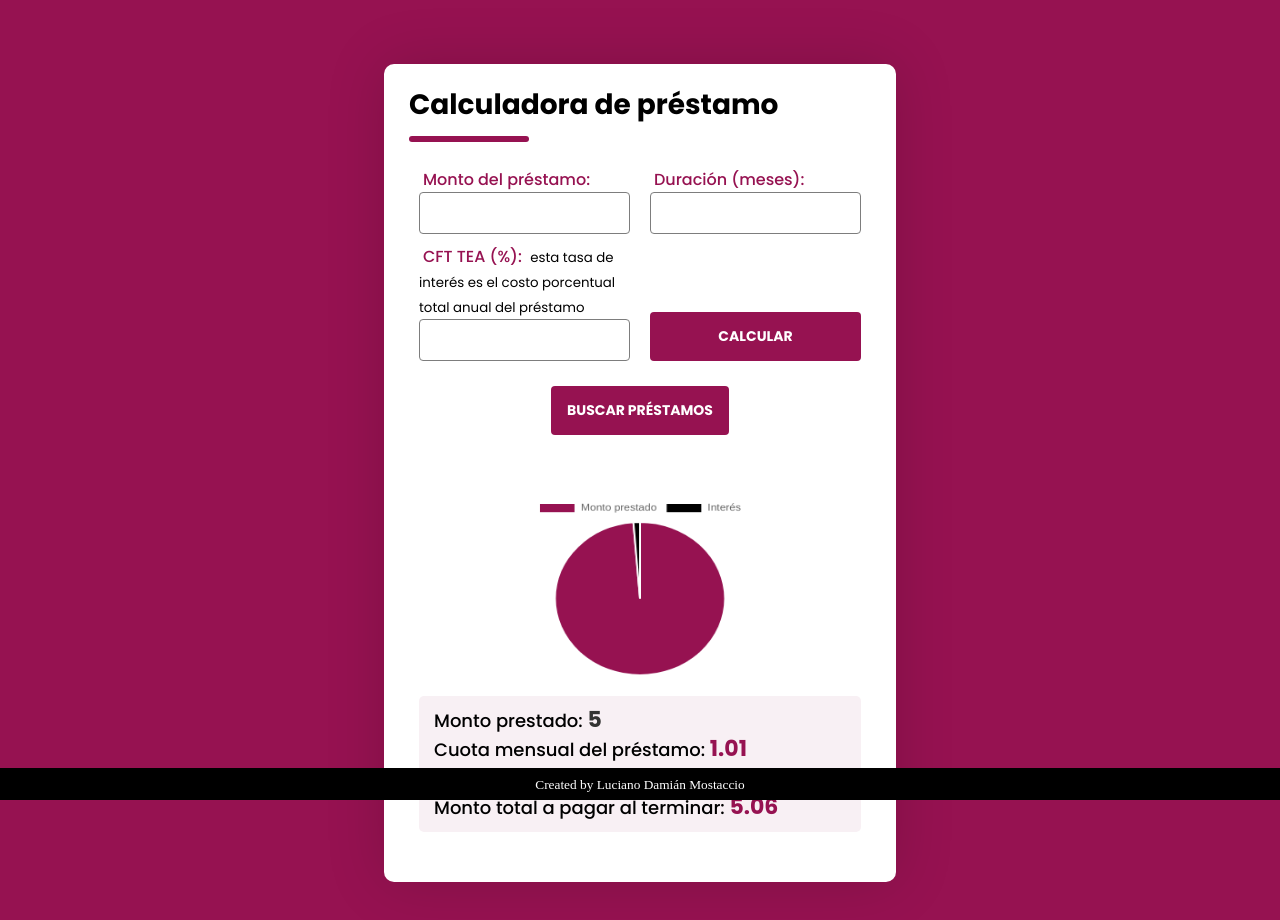
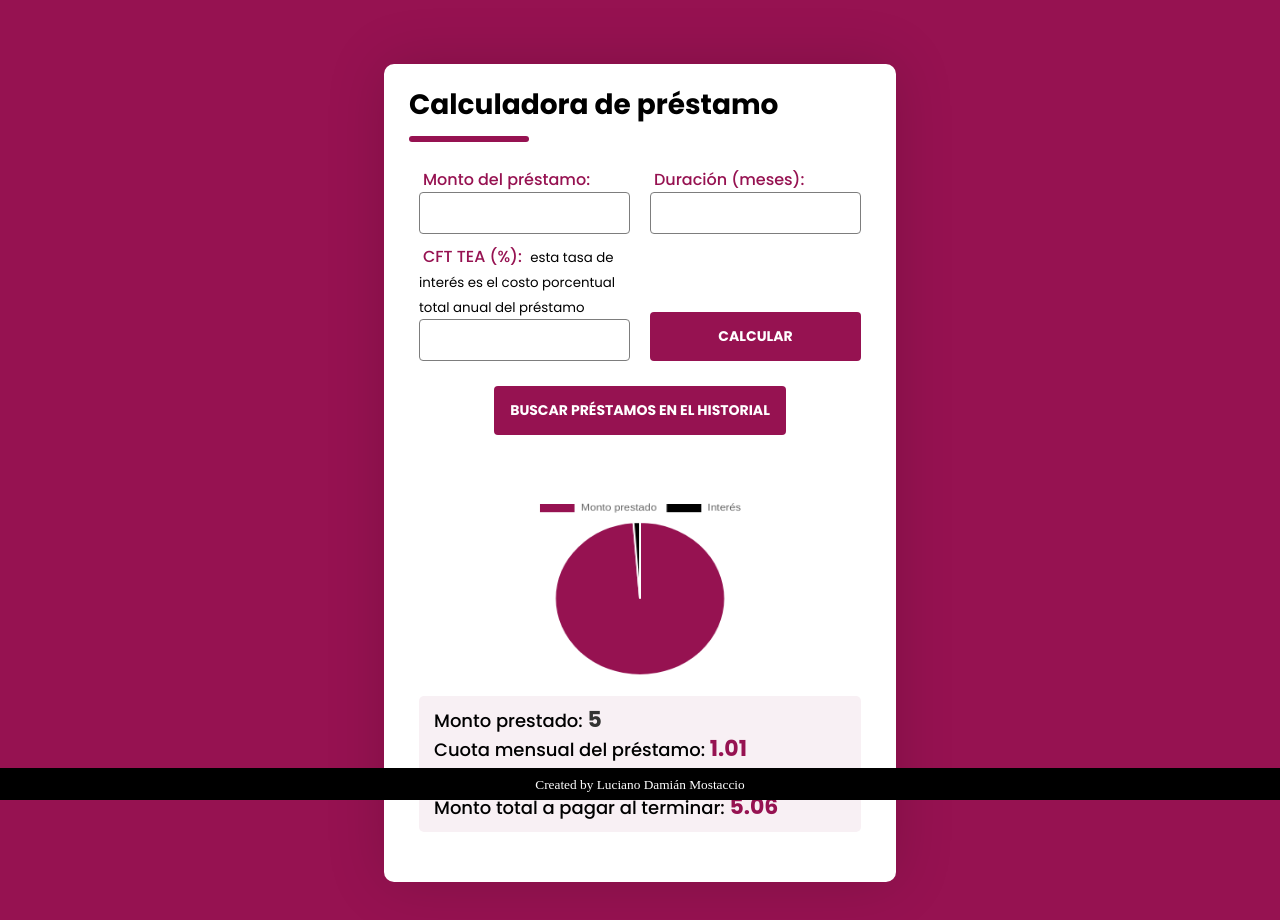
Before and after one commit to lucianomostaccio/-JS-Loan-Calculator-Calculadora-Prestamos, a plain HTML site: page index.html in a window 1280 px wide. Both pictures are taken after typing "5", "5", "5" into the empty fields and a click on the button "CALCULAR". Drawn offline with nearby package versions, Linux system fonts and the light colour scheme.

Commit message:
correcciones menores

```diff
--- a/app.js
+++ b/app.js
@@ -48,6 +48,10 @@ submitBtn.addEventListener("click", function () {
 
   // Si los inputs son válidos...
   if (inputsValidos) {
+    const textoHistorial = document.querySelector("#textoHistorial");
+    textoHistorial.style.display = "none";
+    buscarBtn.style.display = "block";
+
     // Cálculo de la tasa mensual
     let tasaMensual = tasaAnual / 1200;
 
@@ -92,11 +96,11 @@ submitBtn.addEventListener("click", function () {
     // Crear objeto con datos del préstamo para almacenar
     const prestamo = {
       monto: monto.toFixed(2),
-      duracion: plazo,
+      duración: plazo,
       tasa: tasaAnual.toFixed(2),
       cuota: cuotaMensual.toFixed(2),
-      totalPago: totalPago.toFixed(2),
-      totalInteres: totalInteres.toFixed(2),
+      Pago_total: totalPago.toFixed(2),
+      Interes_total: totalInteres.toFixed(2),
     };
 
     // Almacenar objeto en array
@@ -116,7 +120,7 @@ submitBtn.addEventListener("click", function () {
 
     buscarBtn.addEventListener("click", function () {
       const palabraClave = prompt(
-        "Ingrese una palabra clave para buscar préstamos:"
+        "Ingrese un monto, una duración, una tasa, una cuota, o un monto de interés total para buscar préstamos en el historial:"
       );
 
       // Filtrar préstamos que coinciden con la palabra clave
@@ -149,5 +153,7 @@ submitBtn.addEventListener("click", function () {
     //   const limpiarGrafico = document.querySelector("#graficoPrestamo");
     //   limpiarGrafico.style.display = "none"; // borrar gráfico de torta
     // });
+
+    //CONSULTAR A CODERASK POR QUE EL PROMPT DE BUSQUEDA SE EJECUTA UNA VEZ POR CANTIDAD DE ELEMENTOS ALMACENADOS EN EL ARRAY, EN VEZ DE SOLO UNA VEZ AL HACER CLICK
   }
 });
--- a/index.html
+++ b/index.html
@@ -37,7 +37,10 @@
               <button class="calculadora-btn">Calcular</button>
             </div>
             <div class="buscar_limpiar">
-              <button id="buscarBtn">Buscar préstamos</button>
+              <small id="textoHistorial"
+              >luego de calcular un préstamo, podrá consultar el historial</small
+            >
+              <button id="buscarBtn">Buscar préstamos en el historial</button>
               <!-- <button id="limpiarBtn">Limpiar resultados</button> -->
             </div>
           </div>
--- a/style.css
+++ b/style.css
@@ -100,7 +100,6 @@ section {
 
 .calculadora .buscar_limpiar {
   display: flex;
-  width: 98%;
   justify-content: space-around;
 }
 
@@ -116,6 +115,7 @@ section {
   font-size: 14px;
   text-transform: uppercase;
   border-radius: 4px;
+  display: none;
 }
 
 input::-webkit-outer-spin-button,
@@ -149,14 +149,14 @@ input[type="number"] {
 }
 
 .resultados_calculadora .prestamo_cuota,
-.resultados_calculadora .prestamo_total {
+.resultados_calculadora .prestamo_total,
+.resultados_calculadora .prestamo_tasa_interes {
   font-weight: 700;
   font-size: 22px;
   color: #961251;
 }
 
-.resultados_calculadora .monto_prestamo,
-.resultados_calculadora .prestamo_tasa_interes {
+.resultados_calculadora .monto_prestamo {
   color: #333332;
   font-weight: 700;
   font-size: 22px;
```
